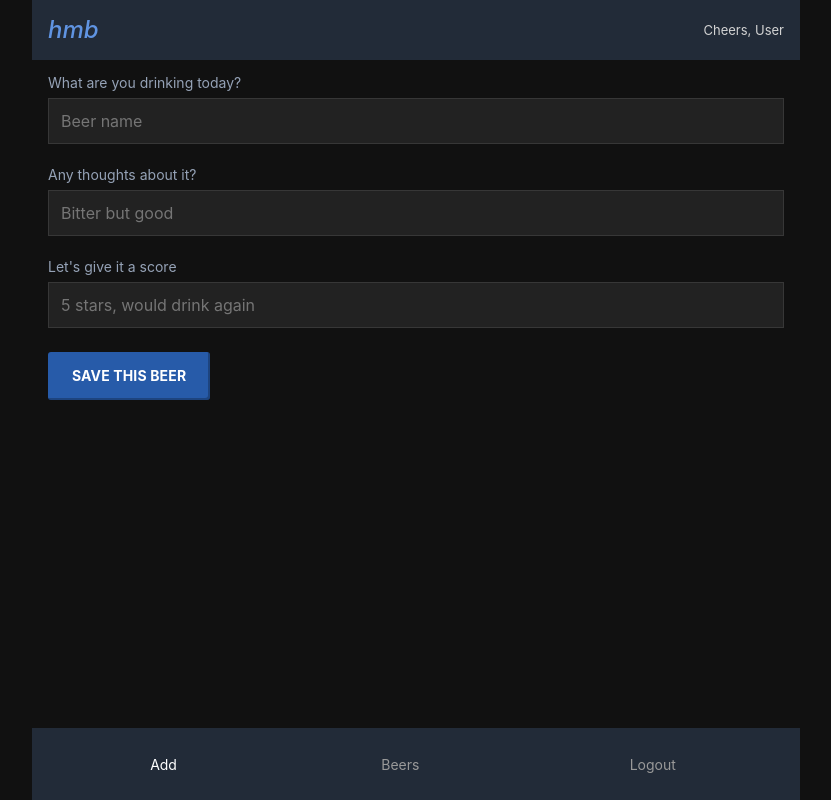
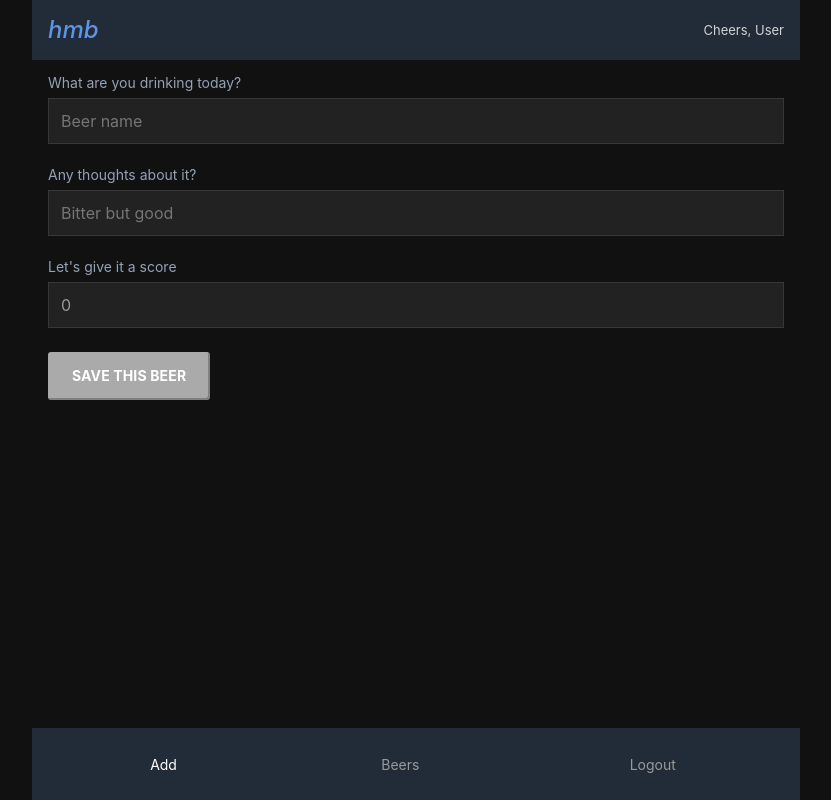
Before and after one commit to RiccardoZaffalon/hold-my-beer, a React (Create React App) app: page / in a window 1280 px wide. Shown: the whole page, without its empty margins (224-1055 px from the left). Built offline with nearby package versions, Linux system fonts and the light colour scheme.

Commit message:
Add input handling for add beer

```diff
--- a/src/components/Input.js
+++ b/src/components/Input.js
@@ -27,11 +27,12 @@ const Label = styled.label`
   }
 `;
 
-export default function Input({ label, placeholder, type }) {
+export default function Input({ label, ...props }) {
+  const type = props.type || "text";
   return (
     <Label>
       {label && <span>{label}</span>}
-      <input type={type || "text"} placeholder={placeholder} />
+      <input type={type} {...props} />
     </Label>
   );
 }
--- a/src/routes/Add.js
+++ b/src/routes/Add.js
@@ -1,29 +1,65 @@
 import React, { useState } from "react";
-import styled from "styled-components";
+// import styled from "styled-components";
 import Input from "../components/Input";
 import Button from "../components/Button";
 
 export default function Add() {
   const [isSaving, setIsSaving] = useState(false);
+  const [beer, setBeer] = useState({
+    name: "",
+    review: "",
+    rating: 0,
+  });
 
   function handleSubmit(e) {
     setIsSaving(true);
     e.preventDefault();
   }
 
+  function handleNameChange(e) {
+    setBeer({
+      ...beer,
+      name: e.target.value,
+    });
+  }
+
+  function handleReviewChange(e) {
+    setBeer({
+      ...beer,
+      review: e.target.value,
+    });
+  }
+
+  function handleRatingChange(e) {
+    setBeer({
+      ...beer,
+      rating: e.target.value,
+    });
+  }
+
+  const disabled = !beer.name || !beer.rating;
+
   return (
     <form onSubmit={handleSubmit}>
       <Input
+        value={beer.name}
+        onChange={handleNameChange}
         label="What are you drinking today?"
-        type="search"
         placeholder="Beer name"
       />
-      <Input label="Any thoughts about it?" placeholder="Bitter but good" />
       <Input
+        value={beer.review}
+        onChange={handleReviewChange}
+        label="Any thoughts about it?"
+        placeholder="Bitter but good"
+      />
+      <Input
+        value={beer.rating}
+        onChange={handleRatingChange}
         label="Let's give it a score"
         placeholder="5 stars, would drink again"
       />
-      <Button type="submit" disabled={isSaving}>
+      <Button type="submit" disabled={isSaving || disabled}>
         {isSaving ? "Saving..." : "Save this beer"}
       </Button>
     </form>
```
